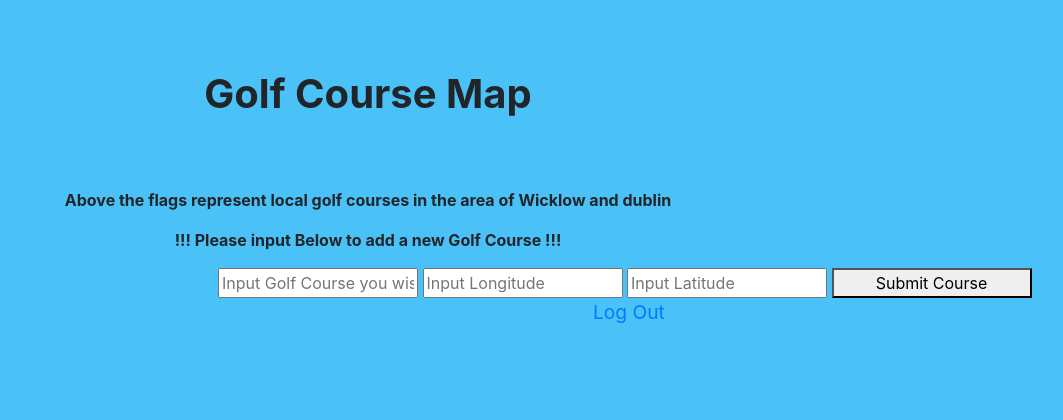
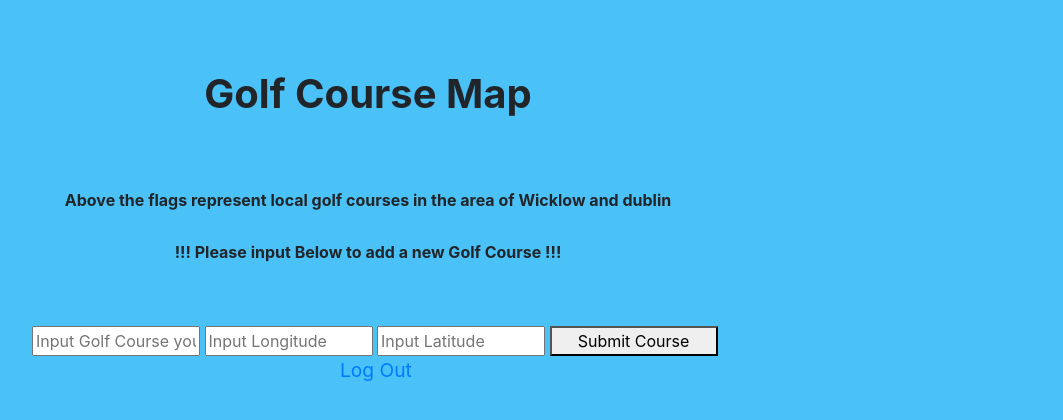
Before and after one commit to Eoinot/GeoDjango_AWMAssignmentCA1, a Django app: page / in a window 1400 px wide. Shown: the top 420 px of the page, without its empty margins (332-1395 px from the left). Run offline with Django 4.2, Linux system fonts and the light colour scheme; the visitor is signed in with stand-in values (Sample User, id 1); some libraries are stand-ins or nearby versions.

Commit message:
fixing styling and adding readme

```diff
--- a/static/style.css
+++ b/static/style.css
@@ -24,12 +24,20 @@
 }
 
 .inputBox{
-    transform: translateX(550px);
-    width: 200px;
+    margin-top: 3%;
+    transform: translateX(50%);
+    width: 15%;
 }
 
-.Form{
+.Form_div{
     align-content: center;
+    margin-top: 2%;
+}
+
+.Form_div2{
+    align-content: center;
+    margin-left: 20%;
+    margin-top: 2%;
 }
 a:visited {
   color: black;
@@ -44,7 +52,7 @@ a:hover {
 }
 
 a{
-    margin-left: 925px;
+    margin-left: 48%;
     /*border:2px black;*/
     font-size: larger;
     transform: translateY(25px);
--- a/templates/map.html
+++ b/templates/map.html
@@ -22,14 +22,16 @@
         <p class="Paragraph">Above the flags represent local golf courses in the area of Wicklow and dublin</p>
 
     </div>
-    <div class="Form">
+    <div class="Form_div">
             <p class="Paragraph">!!! Please input Below to add a new Golf Course !!!</p>
-            <form class="Form">
+        <div class="Form_div2">
+            <form>
             <input class="inputBox" type="text" id="courseName" placeholder="Input Golf Course you wish to add">
             <input class="inputBox" type="text" id="longitude" placeholder="Input Longitude">
             <input class="inputBox" type="text" id="latitude" placeholder="Input Latitude">
                 <button class="inputBox" onclick="Add_Course()">Submit Course</button>
             </form>
+        </div>
     </div>
 
     <script>
```
Also changed, not shown: readme.md (added).
